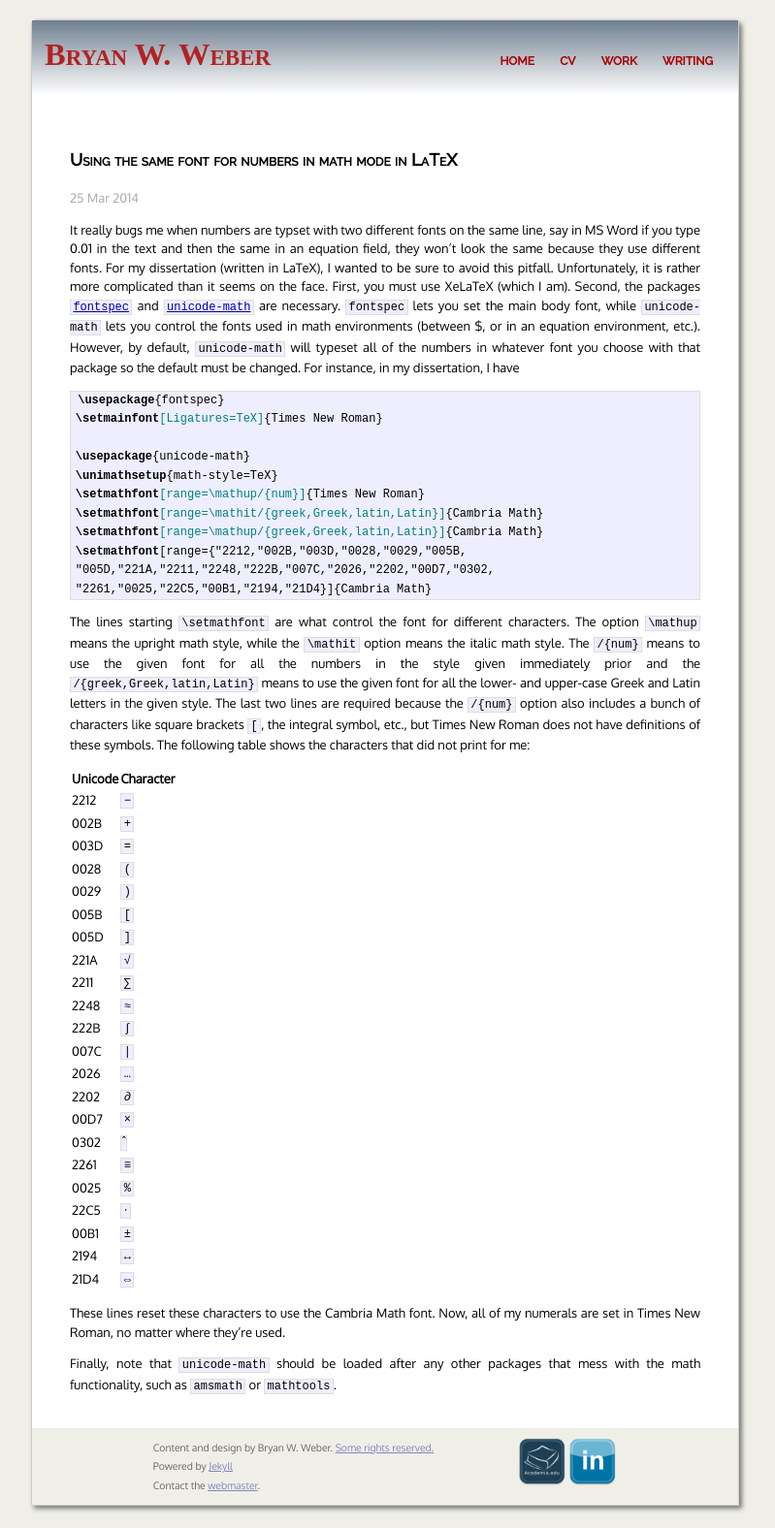
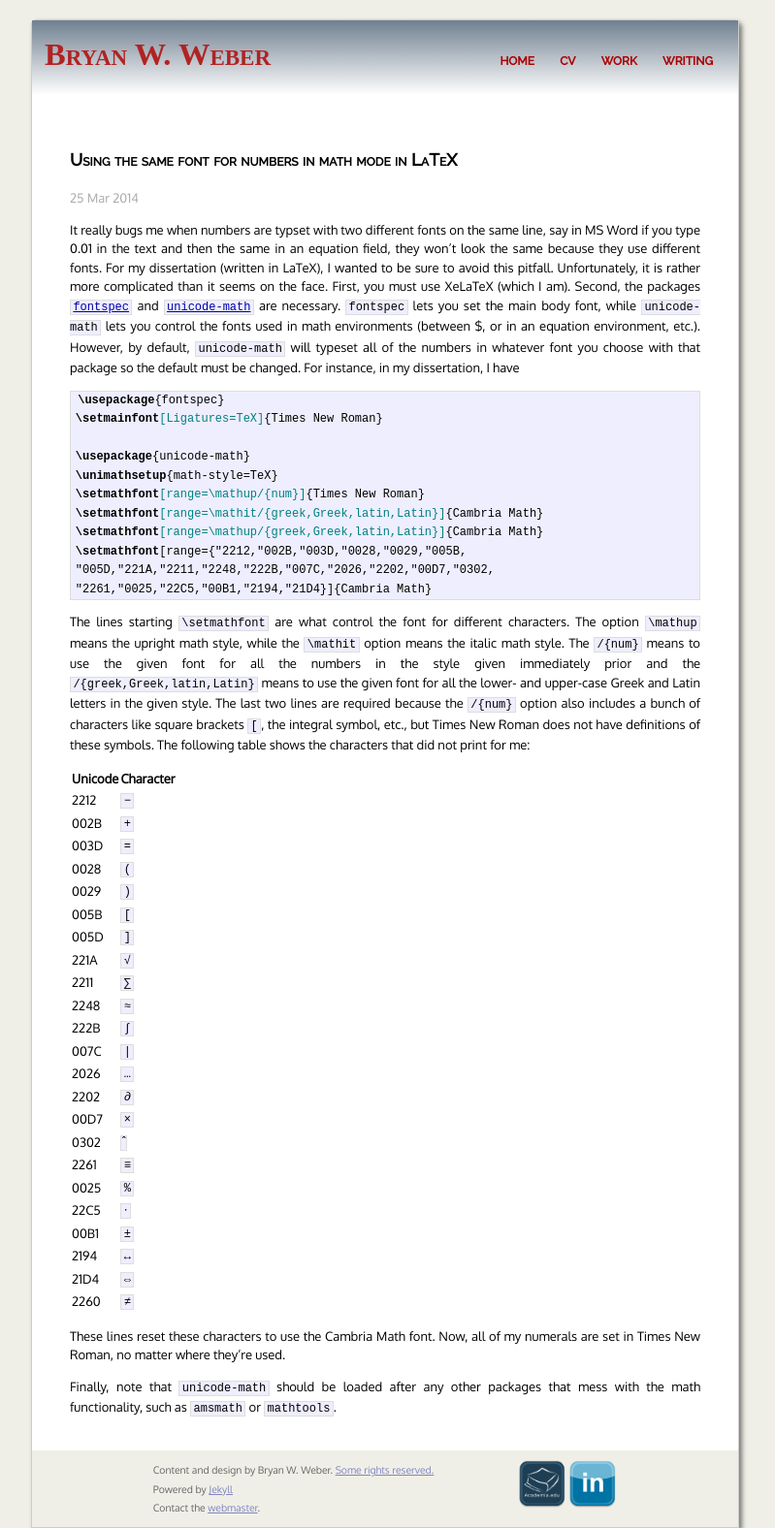
Before and after one commit to bryanwweber/bryanwweber.github.io, a Jekyll site: the page built from _posts/2014-03-25-using-the-same-font-for-numbers-in-math-mode-in-latex.md, in a window 1280 px wide. Shown: the whole page at 97% size, without its empty margins (243-1042 px from the left). Built offline with Jekyll 4.4.1, drawn with Linux system fonts in a browser that asks for light colours; some web fonts are replaced.

Commit message:
Add not-equals symbol to mathmode post.

```diff
--- a/_posts/2014-03-25-using-the-same-font-for-numbers-in-math-mode-in-latex.md
+++ b/_posts/2014-03-25-using-the-same-font-for-numbers-in-math-mode-in-latex.md
@@ -68,6 +68,7 @@ print for me:
 |  00B1   |    `±`    |
 |  2194   |    `↔`    |
 |  21D4   |    `⇔`   |
+|  2260   |    `≠`    |
 |=========|===========|
 
 These lines reset these characters to use the Cambria Math font. Now, all
```
